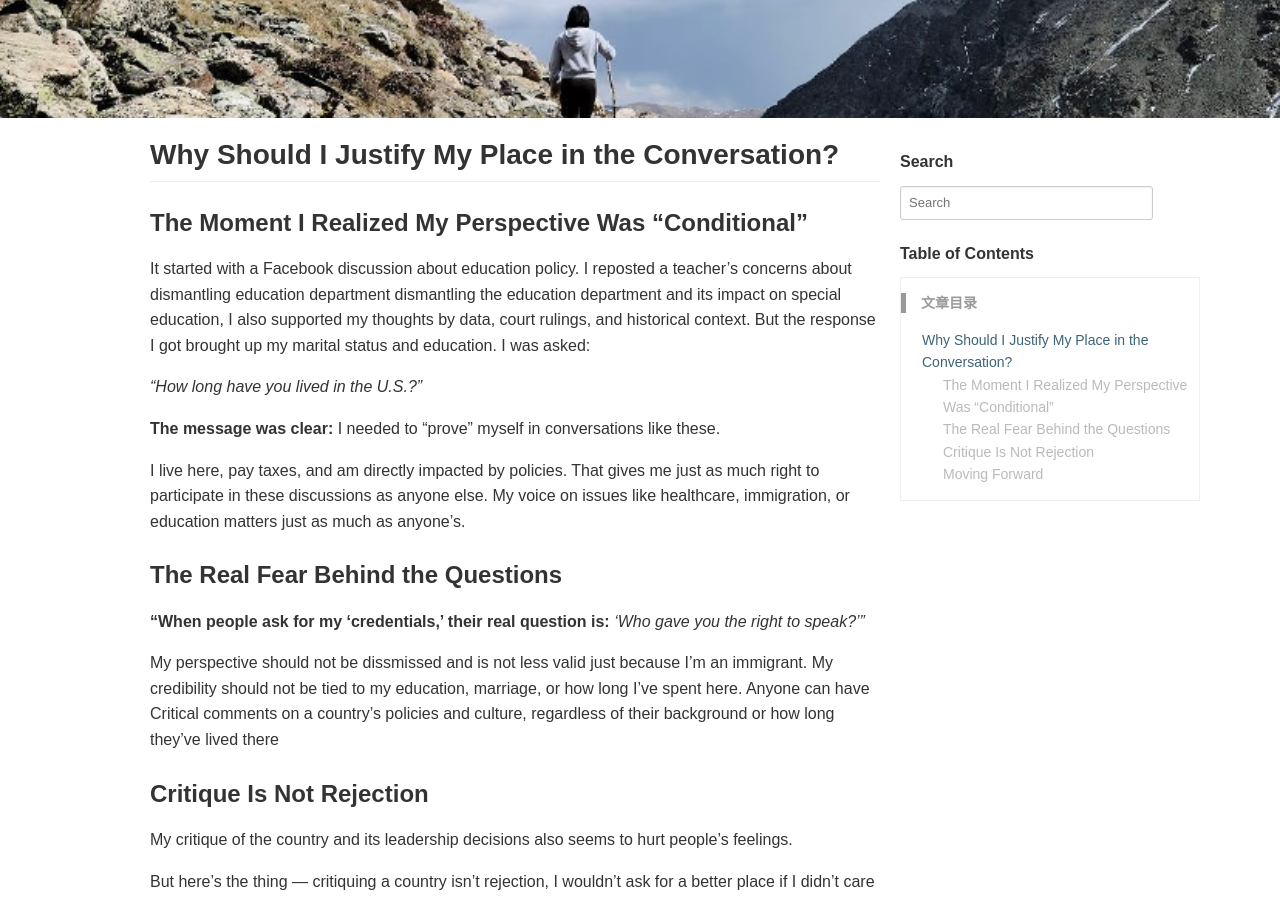
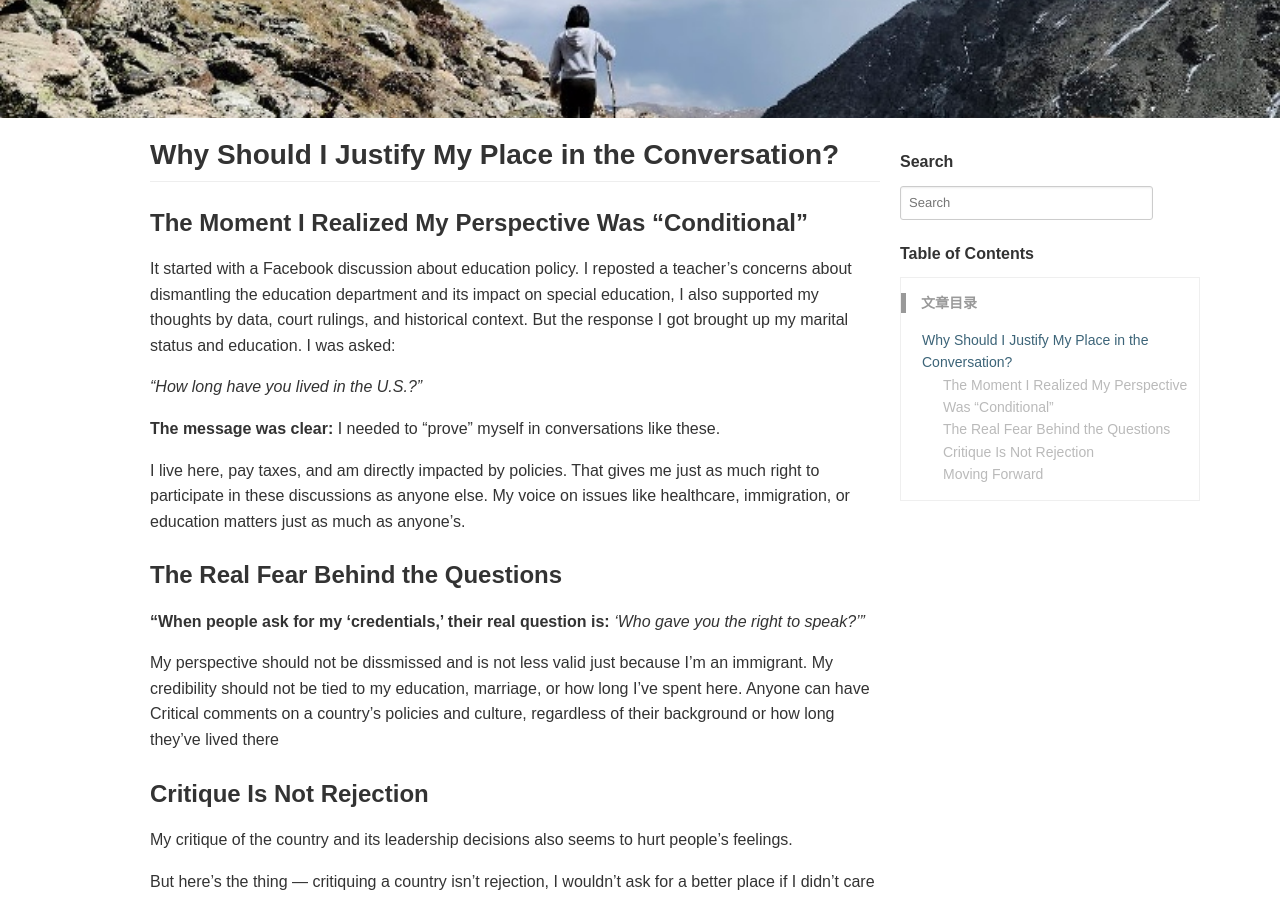
Before and after one commit to Lexi-Bu7/Lexi-Bu7.github.io, a Jekyll site: the page built from _posts/Life/Polictics/2025-03-24-my_voice.md, in a window 1280 px wide and 900 px high, scrolled down 351 px. Built offline with Jekyll 4.4.1, drawn with Linux system fonts in a browser that asks for light colours; comment, search, counter and statistics services are not loaded.

```diff
--- a/_posts/Life/Polictics/2025-03-24-my_voice.md
+++ b/_posts/Life/Polictics/2025-03-24-my_voice.md
@@ -8,7 +8,7 @@ keywords: 2025 US Politics
 ## Why Should I Justify My Place in the Conversation?
 
 ### The Moment I Realized My Perspective Was “Conditional”
-It started with a Facebook discussion about education policy. I reposted a teacher’s concerns about dismantling education department dismantling the education department and its impact on special education, I also supported my thoughts by data, court rulings, and historical context. But the response I got brought up my marital status and education. I was asked:
+It started with a Facebook discussion about education policy. I reposted a teacher’s concerns about dismantling the education department and its impact on special education, I also supported my thoughts by data, court rulings, and historical context. But the response I got brought up my marital status and education. I was asked:
 
 *“How long have you lived in the U.S.?”*
 
```
